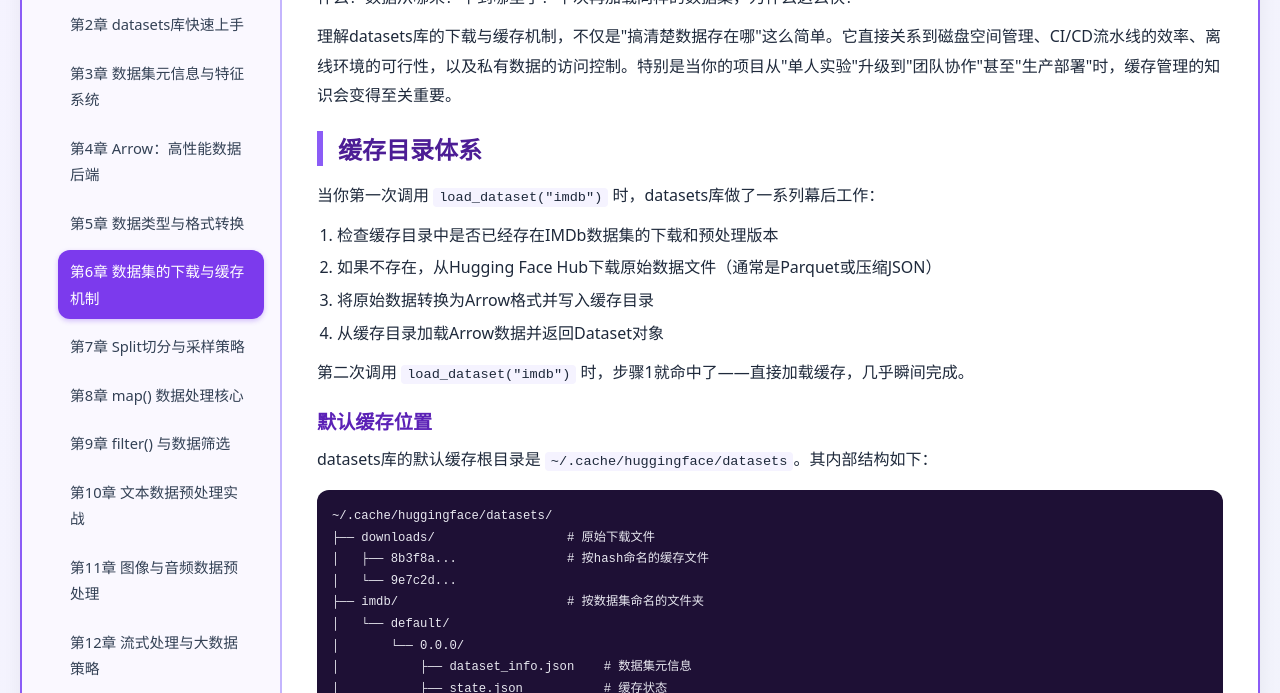
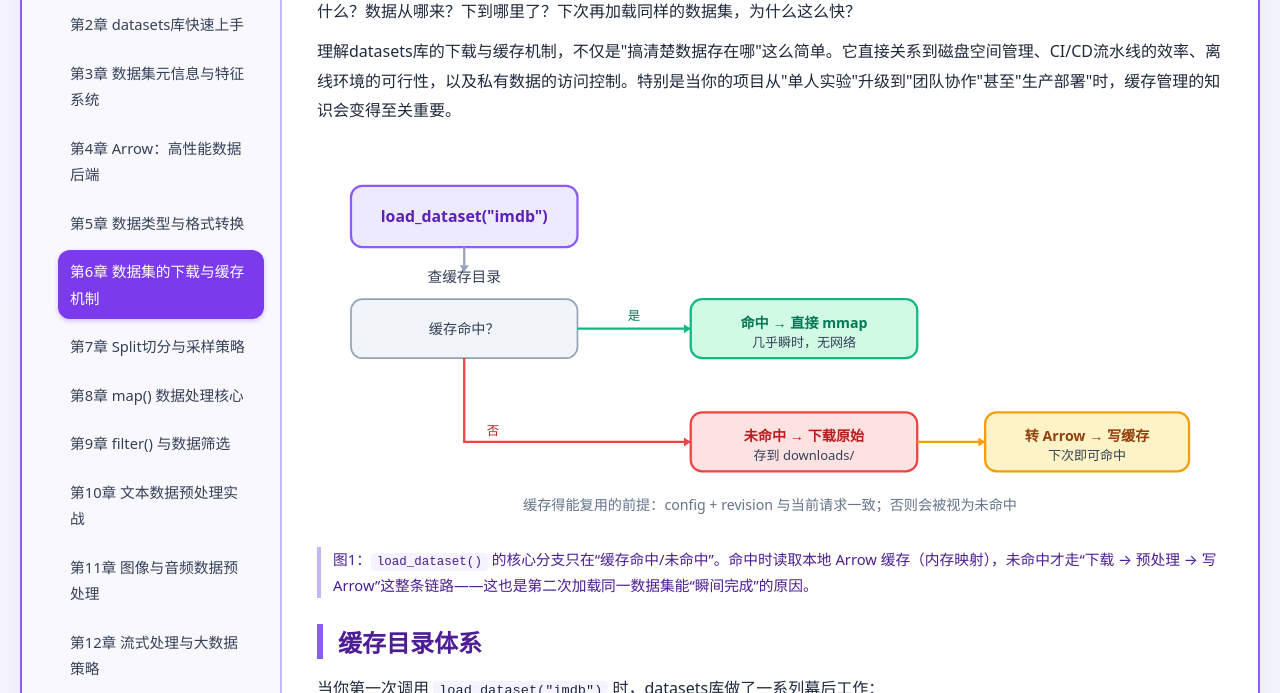
Before and after one commit to 1998x-stack/dataset-analysis-tutorial, a plain HTML site: page 06.html in a window 1280 px wide. Shown: the part 169-862 px from the top of the page. Drawn offline with Linux system fonts and the light colour scheme.

Commit message:
feat(06): 下载与缓存章节语义化，新增缓存命中/下载转换流程图解并对齐目录结构

```diff
--- a/06.html
+++ b/06.html
@@ -5,11 +5,28 @@
     <meta name="viewport" content="width=device-width, initial-scale=1.0, maximum-scale=1.5, user-scalable=yes">
     <title>第6章 数据集的下载与缓存机制</title>
     <link rel="stylesheet" href="theme.css">
+    <style>
+        .skip-link { position:absolute; left:-999px; top:0; z-index:100; background:#6d28d9; color:#fff; padding:10px 18px; border-radius:0 0 12px 0; text-decoration:none; font-weight:600; }
+        .skip-link:focus { left:0; }
+        .main-content h1 { color:#4c1d95; font-size:1.9rem; line-height:1.35; margin:0 0 6px; }
+        .dek { color:#53676d; font-size:1.02rem; line-height:1.7; margin:0 0 10px; }
+        figure { margin:26px 0; }
+        figure svg { width:100%; height:auto; display:block; }
+        figcaption { color:#4c1d95; font-size:0.92rem; line-height:1.7; margin-top:10px; padding-left:12px; border-left:4px solid #c4b5fd; }
+        .caveat { font-size:0.85rem; color:#7c5a10; background:#fef9c3; border-radius:10px; padding:8px 12px; margin:8px 0 14px; line-height:1.65; }
+        a:focus-visible { outline:3px solid #8b5cf6; outline-offset:2px; }
+        .table-wrap { overflow-x:auto; margin:15px 0; -webkit-overflow-scrolling:touch; }
+        pre { overflow-x:auto; max-width:100%; }
+        table { display:block; width:100%; overflow-x:auto; }
+        th, td { overflow-wrap:anywhere; }
+        @media (prefers-reduced-motion: reduce) { * { transition:none !important; animation:none !important; } }
+    </style>
 </head>
 <body>
+<a class="skip-link" href="#content">跳转至正文</a>
 <div class="double-border">
 <div class="container">
-    <div class="sidebar">
+    <nav class="sidebar" aria-label="课程目录">
         <h3>📊 课程目录</h3>
         <ul class="chapter-list">
             <li><a href="01.html">第1章 AI数据集全景图</a></li>
@@ -41,14 +58,52 @@
             <li><a href="27.html">第27章 前沿基准数据集巡览</a></li>
             <li><a href="28.html">第28章 综合实战项目</a></li>
         </ul>
-    </div>
-    <div class="main-content">
+    </nav>
+    <main id="content" class="main-content">
+    <article>
 
-        <h2>第6章：数据集的下载与缓存机制</h2>
+        <h1>第6章：数据集的下载与缓存机制</h1>
+        <p class="dek">load_dataset 一行代码背后的下载、Arrow 转换与缓存查找流程，以及缓存目录、download_mode 与离线访问的工程取舍。</p>
 
         <p>前面几章我们一直在用 <code>load_dataset("imdb")</code>，好像数据是凭空出现的一样。但你有没有想过——这一行代码背后究竟发生了什么？数据从哪来？下到哪里了？下次再加载同样的数据集，为什么这么快？</p>
 
         <p>理解datasets库的下载与缓存机制，不仅是"搞清楚数据存在哪"这么简单。它直接关系到磁盘空间管理、CI/CD流水线的效率、离线环境的可行性，以及私有数据的访问控制。特别是当你的项目从"单人实验"升级到"团队协作"甚至"生产部署"时，缓存管理的知识会变得至关重要。</p>
+
+        <figure>
+          <svg viewBox="0 0 800 340" role="img" aria-labelledby="fig6-t fig6-d" xmlns="http://www.w3.org/2000/svg" style="width:100%;height:auto">
+            <title id="fig6-t">load_dataset 的缓存命中与下载转换流程</title>
+            <desc id="fig6-d">首次调用需从 Hub 下载原始文件、转换为 Arrow 并写入缓存；再次调用时直接命中 Arrow 缓存，无需网络。</desc>
+            <rect x="0" y="0" width="800" height="340" fill="#ffffff"/>
+            <g font-family="system-ui, 'PingFang SC', sans-serif">
+              <rect x="30" y="30" width="200" height="54" rx="10" fill="#ede9fe" stroke="#8b5cf6" stroke-width="2"/>
+              <text x="130" y="62" text-anchor="middle" font-size="14" font-weight="700" fill="#5b21b6">load_dataset("imdb")</text>
+              <text x="130" y="115" text-anchor="middle" font-size="13" fill="#334155">查缓存目录</text>
+              <line x1="130" y1="84" x2="130" y2="100" stroke="#94a3b8" stroke-width="2"/>
+              <path d="M126 100 L130 106 L134 100 Z" fill="#94a3b8"/>
+              <rect x="30" y="130" width="200" height="52" rx="10" fill="#f1f5f9" stroke="#94a3b8" stroke-width="1.5"/>
+              <text x="130" y="161" text-anchor="middle" font-size="12.5" fill="#334155">缓存命中？</text>
+              <rect x="330" y="130" width="200" height="52" rx="10" fill="#d1fae5" stroke="#10b981" stroke-width="2"/>
+              <text x="430" y="155" text-anchor="middle" font-size="12.5" font-weight="700" fill="#047857">命中 → 直接 mmap</text>
+              <text x="430" y="172" text-anchor="middle" font-size="11.5" fill="#334155">几乎瞬时，无网络</text>
+              <line x1="230" y1="156" x2="330" y2="156" stroke="#10b981" stroke-width="2"/>
+              <path d="M324 152 L330 156 L324 160 Z" fill="#10b981"/>
+              <text x="280" y="148" text-anchor="middle" font-size="11" fill="#047857">是</text>
+              <rect x="330" y="230" width="200" height="52" rx="10" fill="#fee2e2" stroke="#ef4444" stroke-width="2"/>
+              <text x="430" y="255" text-anchor="middle" font-size="12.5" font-weight="700" fill="#b91c1c">未命中 → 下载原始</text>
+              <text x="430" y="272" text-anchor="middle" font-size="11.5" fill="#334155">存到 downloads/</text>
+              <path d="M130 182 L130 256 L330 256" fill="none" stroke="#ef4444" stroke-width="2"/>
+              <path d="M324 252 L330 256 L324 260 Z" fill="#ef4444"/>
+              <text x="150" y="250" font-size="11" fill="#b91c1c">否</text>
+              <rect x="590" y="230" width="180" height="52" rx="10" fill="#fef3c7" stroke="#f59e0b" stroke-width="2"/>
+              <text x="680" y="255" text-anchor="middle" font-size="12.5" font-weight="700" fill="#92400e">转 Arrow → 写缓存</text>
+              <text x="680" y="272" text-anchor="middle" font-size="11.5" fill="#334155">下次即可命中</text>
+              <line x1="530" y1="256" x2="590" y2="256" stroke="#f59e0b" stroke-width="2"/>
+              <path d="M584 252 L590 256 L584 260 Z" fill="#f59e0b"/>
+              <text x="400" y="316" text-anchor="middle" font-size="12.5" fill="#64748b">缓存得能复用的前提：config + revision 与当前请求一致；否则会被视为未命中</text>
+            </g>
+          </svg>
+          <figcaption>图1：<code>load_dataset()</code> 的核心分支只在“缓存命中/未命中”。命中时读取本地 Arrow 缓存（内存映射），未命中才走“下载 → 预处理 → 写 Arrow”这整条链路——这也是第二次加载同一数据集能“瞬间完成”的原因。</figcaption>
+        </figure>
 
         <h2>缓存目录体系</h2>
 
@@ -468,7 +523,8 @@ docker run --rm \
             <a href="index.html">📖 返回目录</a>
             <a href="07.html">下一章 →</a>
         </div>
-    </div>
+    </article>
+    </main>
 </div>
 </div>
 </body>
```
